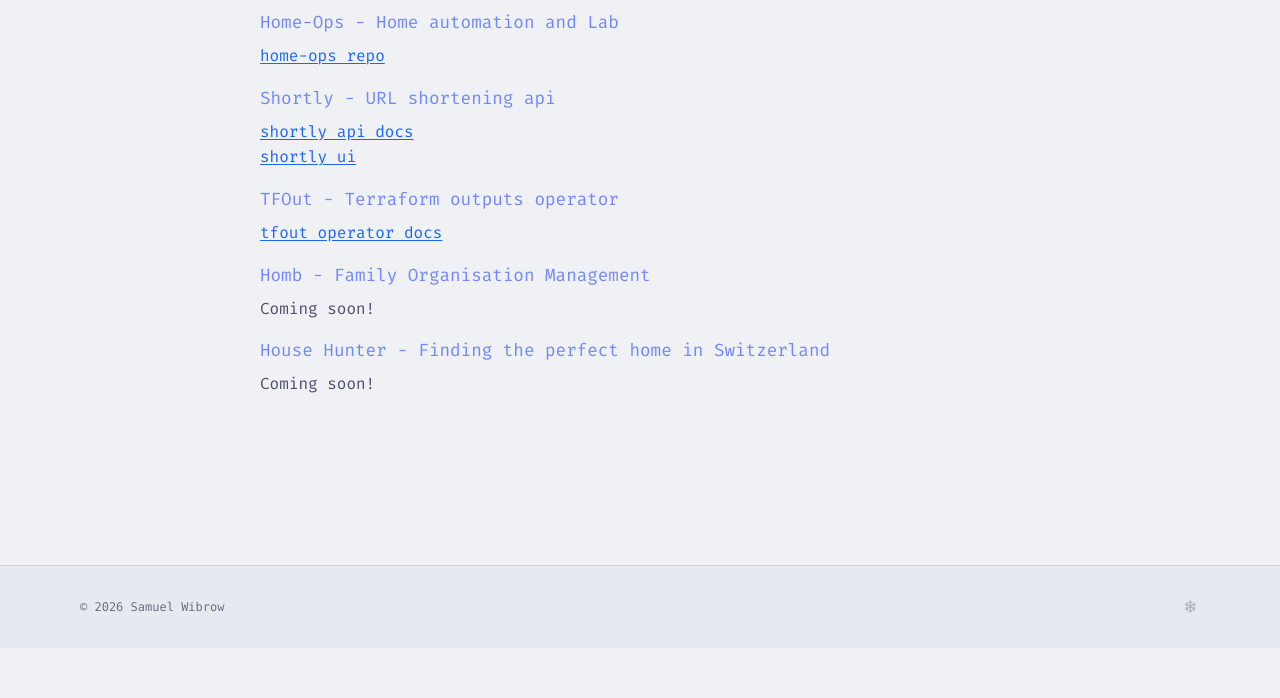
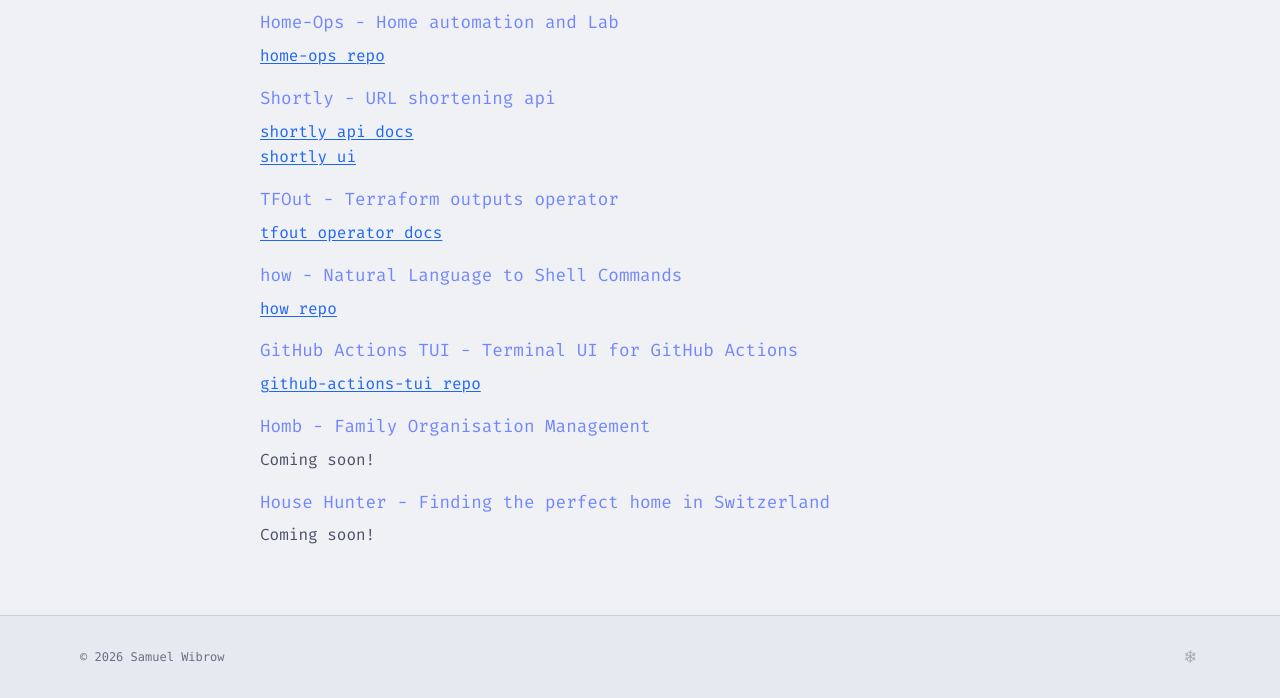
Before and after one commit to swibrow/blog, an Astro site: page /projects in a window 1280 px wide. Shown: the part 152-850 px from the top of the page. Before the commit the page ends 800 px from the top, so only its background shows below. Built offline with nearby package versions, Linux system fonts and the light colour scheme; Astro itself is replaced by a stand-in of ours.

Commit message:
Add how and github-actions-tui to projects page

```diff
--- a/src/content/pages/projects.mdx
+++ b/src/content/pages/projects.mdx
@@ -15,6 +15,12 @@ showMetadata: false
 - <h4>TFOut - Terraform outputs operator</h4>
   <a href="https://swibrow.github.io/tfout/" target="_blank">tfout operator docs</a>
 
+- <h4>how - Natural Language to Shell Commands</h4>
+  <a href="https://github.com/swibrow/how" target="_blank">how repo</a>
+
+- <h4>GitHub Actions TUI - Terminal UI for GitHub Actions</h4>
+  <a href="https://github.com/swibrow/github-actions-tui" target="_blank">github-actions-tui repo</a>
+
 - <h4>Homb - Family Organisation Management</h4>
   Coming soon!
 
```
